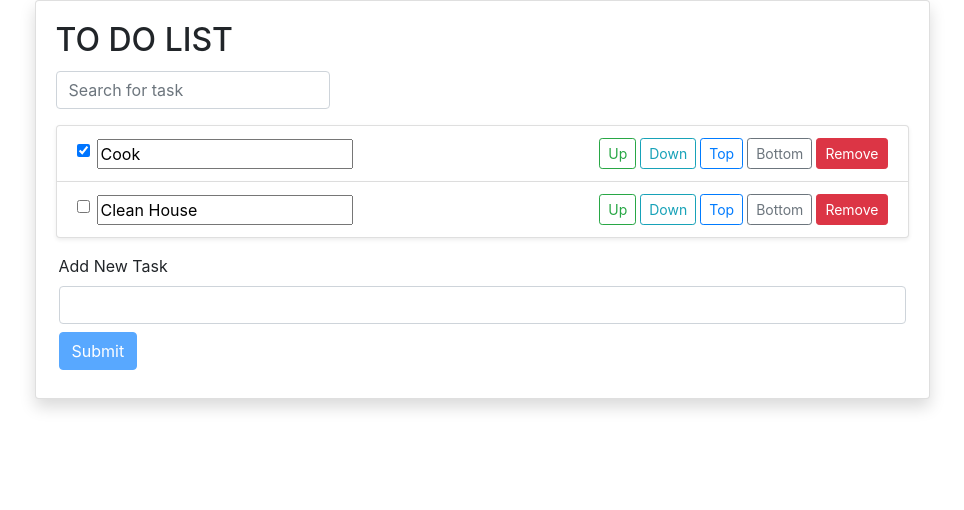
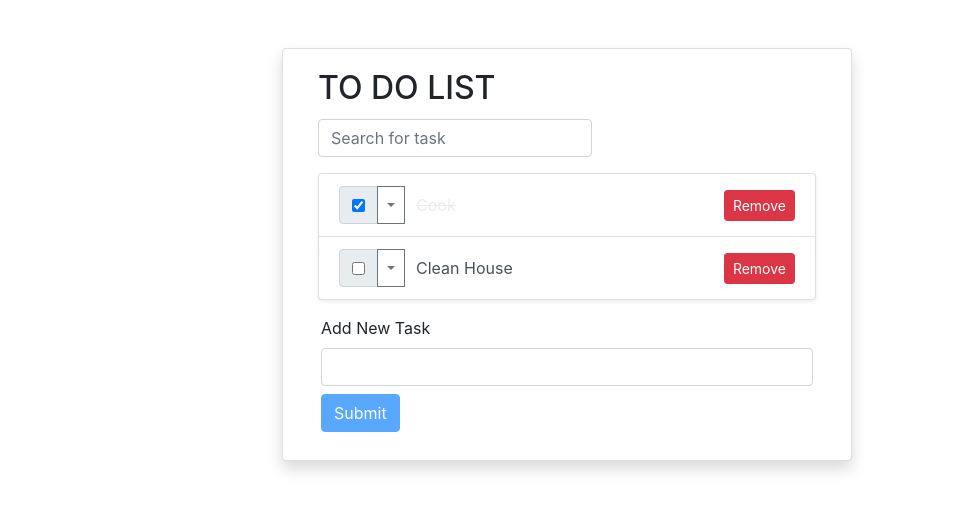
Before and after one commit to hungmuha/ReactTodoCodeTest, a React (Create React App) app: page / in a window 1280 px wide. Shown: the top 510 px of the page, without its empty margins (73-1037 px from the left). Built offline with nearby package versions, Linux system fonts and the light colour scheme.

Commit message:
making some changes to make the UI look better

```diff
--- a/src/App.css
+++ b/src/App.css
@@ -2,6 +2,7 @@
   text-align: center;
 }
 
-input[type=checkbox]:checked + label.todo-task{
+input.todo-task.complete{
   text-decoration: line-through;
+  color: #E9ECEF;
 }
--- a/src/App.js
+++ b/src/App.js
@@ -52,10 +52,10 @@ const App = () => {
     setNewInput(event.target.value);
   };
   const handleNewtaskSubmit = event => {
+    event.preventDefault();
     let newTask = new Task(newInput);
     setTasks([...tasks,newTask]);
     setNewInput('');
-    event.preventDefault();
   };
   const removeTask = item => {
     let newTaskList = tasks.filter(task => task.taskID !== item.taskID);
@@ -105,9 +105,9 @@ const App = () => {
   }
 
   return (
-    <section className="container row justify-content-center ">
-      <div className="col-sm-10">
-        <div className="card shadow">
+    <section className="container mt-5">
+      <div className="row justify-content-center">
+        <div className="card shadow col-md-6">
           <div className="card-body">
             <h2 className="card-title text-uppercase">To Do List</h2>
             <SearchBar
--- a/src/components/Item.js
+++ b/src/components/Item.js
@@ -1,25 +1,36 @@
-import React from 'react';
+import React,{useState} from 'react';
 
 const Item = ({item, removeTask, changeStatus, moveUp, moveDown,moveTop,moveBottom,changeTaskTitle}) => {
+    const [showDropdown, setDropdown] = useState(false);
+    const toggleDropdown = () => {
+        setDropdown(!showDropdown);
+    }
     return (
-        <div className="list-group-item d-flex flex-row align-items-center shadow-sm">
-            <div className="flex-grow-1 form-check">
-                <input className="form-check-input" type="checkbox" aria-label="Checkbox for completed task" id={item.taskID} onChange={()=> changeStatus(item)} checked={item.complete}/>
+        <div className="list-group-item d-flex flex-row align-items-center">
+            <div className="flex-grow-1 input-group">
+                <div className={"input-group-prepend " + (showDropdown? "show": "")}>
+                    <div className="input-group-text">
+                        <input className="" type="checkbox" aria-label="Checkbox for completed task" id={item.taskID} onChange={()=> changeStatus(item)} checked={item.complete}/>
+                    </div>
+                    <button type="button" className="btn btn-outline-secondary dropdown-toggle dropdown-toggle-split" aria-haspopup="true" aria-expanded={showDropdown} onClick={()=> toggleDropdown()}>
+                        <span className="sr-only">Toggle Dropdown</span>
+                    </button>
+                    <div className={"dropdown-menu " + (showDropdown? "show": "")}>
+                        <button type="button" className="dropdown-item btn btn-outline-success btn-sm" onClick={()=> toggleDropdown(moveUp(item))}>Up</button>
+                        <button type="button" className="dropdown-item btn btn-outline-info btn-sm" onClick={()=> toggleDropdown(moveDown(item))}>Down</button>
+                        <button type="button" className="dropdown-item btn btn-outline-primary btn-sm" onClick={()=> toggleDropdown(moveTop(item))}>Top</button>
+                        <button type="button" className="dropdown-item btn btn-outline-secondary btn-sm" onClick={()=> toggleDropdown(moveBottom(item))}>Bottom</button>
+                    </div>
+                </div>
                 <input
-                    className="form-check-label text-capitalize todo-task"
+                    className={"text-capitalize todo-task form-control border-0 " + (item.complete ? 'complete': '')}
                     htmlFor={item.taskID}
                     type="text"
                     onChange={(e)=> changeTaskTitle(e,item)}
                     value={item.title}
                 />
             </div>
-            <div className="">
-                <button type="button" className="ml-1 btn btn-outline-success btn-sm" onClick={()=> moveUp(item)}>Up</button>
-                <button type="button" className="ml-1 btn btn-outline-info btn-sm" onClick={()=> moveDown(item)}>Down</button>
-                <button type="button" className="ml-1 btn btn-outline-primary btn-sm" onClick={()=> moveTop(item)}>Top</button>
-                <button type="button" className="ml-1 btn btn-outline-secondary btn-sm" onClick={()=> moveBottom(item)}>Bottom</button>
-                <button type="button" className="ml-1 btn btn-danger btn-sm" onClick={()=> removeTask(item)}>Remove</button>
-            </div>
+            <button type="button" className="btn btn-danger btn-sm" onClick={()=> removeTask(item)}>Remove</button>
         </div>
     )
 }
--- a/src/components/TodoList.js
+++ b/src/components/TodoList.js
@@ -19,7 +19,7 @@ const TodoList = ({list, removeTask, changeStatus, moveUp, moveDown,moveTop,move
     });
 
     return(
-        <div className="list-group">
+        <div className="list-group shadow-sm">
             {displaylist}
         </div>
     );
```
